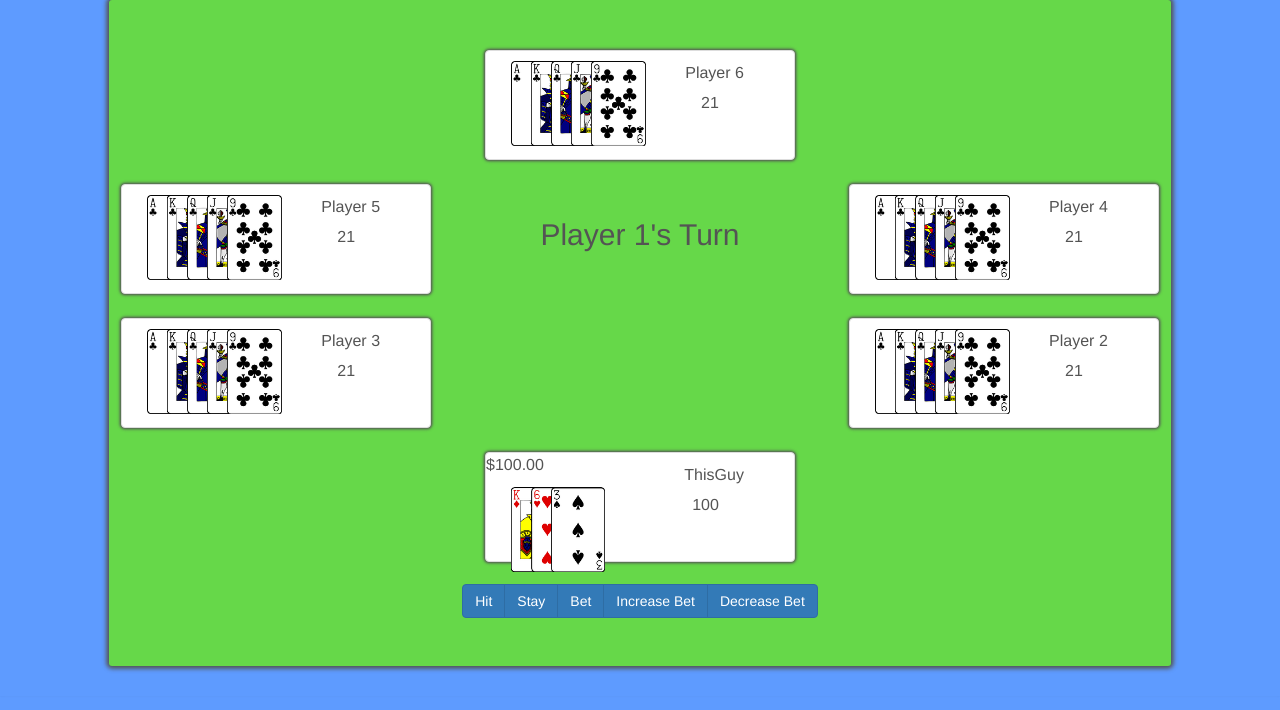
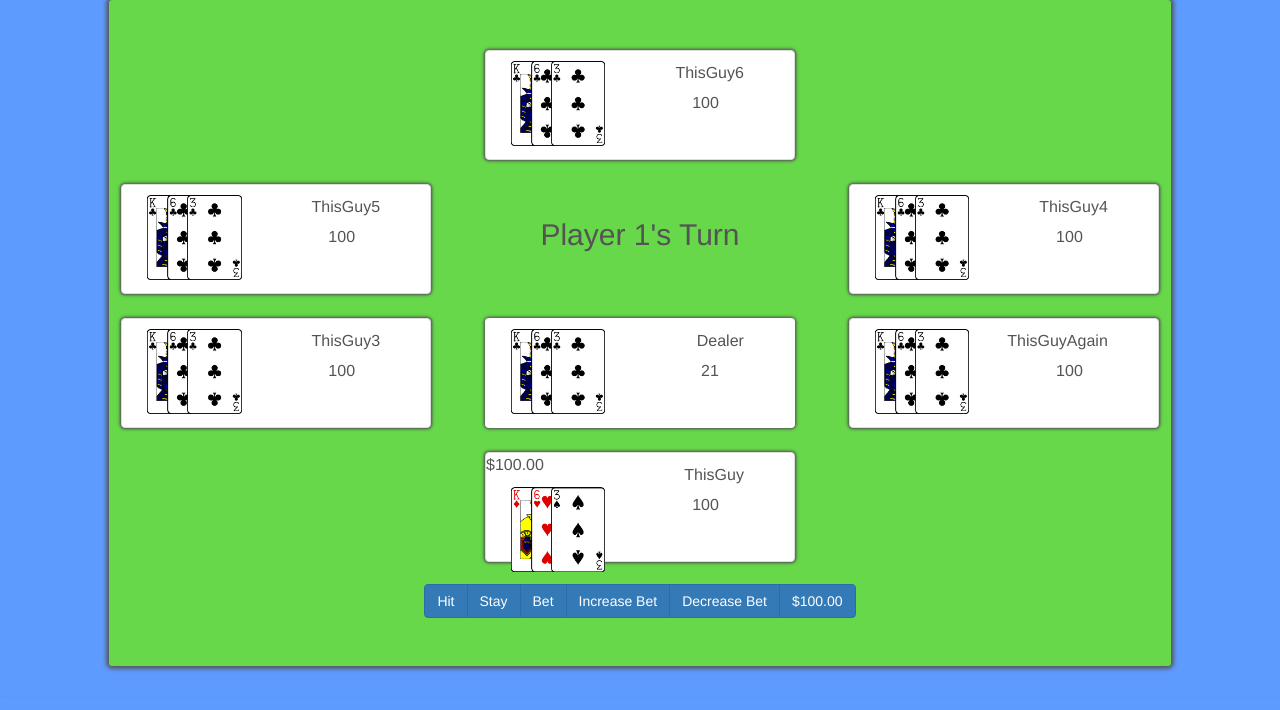
Before and after one commit to Posiden104/blackJack, a plain HTML site: page frontEnd/frontEnd/index.html in a window 1280 px wide. Drawn offline with nearby package versions, Linux system fonts and the light colour scheme.

Commit message:
update index

```diff
--- a/frontEnd/frontEnd/index.html
+++ b/frontEnd/frontEnd/index.html
@@ -12,9 +12,10 @@
 
         <script src="https://ajax.googleapis.com/ajax/libs/jquery/1.12.4/jquery.min.js"></script>
         <script src="http://maxcdn.bootstrapcdn.com/bootstrap/3.3.7/js/bootstrap.min.js"></script>
+        <script src="js/game_actions.js" type="text/javascript"></script>
 </head>
 
-<body>
+<body onload="player_join()">
 
     <div class="row">
         <div class="col-lg-1 col-md-1">
@@ -29,13 +30,7 @@
                     <div class="col-lg-4 col-md-4">
                         <div class="playerspace">
                         <div class="panel panel-default">
-                            <div class="panel-body">Player 6</div>
-                            <div class="panel-score">21</div>
-                            <img class="card1" src="pics/AC.png" class="img-thumbnail" alt="Card1">
-                             <img class="card2" src="pics/KC.png" class="img-thumbnail" alt="Card2">
-                             <img class="card3" src="pics/QC.png" class="img-thumbnail" alt="Card3">
-                             <img class="card4" src="pics/JC.png" class="img-thumbnail" alt="Card4">
-                             <img class="card5" src="pics/9C.png" class="img-thumbnail" alt="Card5">
+                            <script src="js/write_p6.js"></script>
                         </div>
                         </div>
                     </div>
@@ -47,13 +42,7 @@
                     <div class="col-lg-4 col-md-4">
                         <div class="playerspace">
                         <div class="panel panel-default">
-                            <div class="panel-body">Player 5</div>
-                            <div class="panel-score">21</div>
-                            <img class="card1" src="pics/AC.png" class="img-thumbnail" alt="Card1">
-                             <img class="card2" src="pics/KC.png" class="img-thumbnail" alt="Card2">
-                             <img class="card3" src="pics/QC.png" class="img-thumbnail" alt="Card3">
-                             <img class="card4" src="pics/JC.png" class="img-thumbnail" alt="Card4">
-                             <img class="card5" src="pics/9C.png" class="img-thumbnail" alt="Card5">
+                            <script src="js/write_p5.js"></script>
                         </div>
                         </div>
                     </div>
@@ -65,13 +54,7 @@
                     <div class="col-lg-4 col-md-4">
                         <div class="playerspace">
                         <div class="panel panel-default">
-                            <div class="panel-body">Player 4</div>
-                            <div class="panel-score">21</div>
-                            <img class="card1" src="pics/AC.png" class="img-thumbnail" alt="Card1">
-                             <img class="card2" src="pics/KC.png" class="img-thumbnail" alt="Card2">
-                             <img class="card3" src="pics/QC.png" class="img-thumbnail" alt="Card3">
-                             <img class="card4" src="pics/JC.png" class="img-thumbnail" alt="Card4">
-                             <img class="card5" src="pics/9C.png" class="img-thumbnail" alt="Card5">
+                            <script src="js/write_p4.js"></script>
                         </div>
                         </div>
                     </div>
@@ -81,28 +64,21 @@
                     <div class="col-lg-4 col-md-4">
                         <div class="playerspace">
                         <div class="panel panel-default">
-                            <div class="panel-body">Player 3</div>
-                            <div class="panel-score">21</div>
-                            <img class="card1" src="pics/AC.png" class="img-thumbnail" alt="Card1">
-                             <img class="card2" src="pics/KC.png" class="img-thumbnail" alt="Card2">
-                             <img class="card3" src="pics/QC.png" class="img-thumbnail" alt="Card3">
-                             <img class="card4" src="pics/JC.png" class="img-thumbnail" alt="Card4">
-                             <img class="card5" src="pics/9C.png" class="img-thumbnail" alt="Card5">
+                            <script src="js/write_p3.js"></script>
                         </div>
                         </div>
                     </div>
                     <div class="col-lg-4 col-md-4">
+                        <div class="playerspace">
+                        <div class="panel panel-dealer">
+                            <script src="js/write_dealer.js"></script>
+                        </div>
+                        </div>
                     </div>
                     <div class="col-lg-4 col-md-4">
                         <div class="playerspace">
                         <div class="panel panel-default">
-                            <div class="panel-body">Player 2</div>
-                            <div class="panel-score">21</div>
-                            <img class="card1" src="pics/AC.png" class="img-thumbnail" alt="Card1">
-                             <img class="card2" src="pics/KC.png" class="img-thumbnail" alt="Card2">
-                             <img class="card3" src="pics/QC.png" class="img-thumbnail" alt="Card3">
-                             <img class="card4" src="pics/JC.png" class="img-thumbnail" alt="Card4">
-                             <img class="card5" src="pics/9C.png" class="img-thumbnail" alt="Card5">
+                            <script src="js/write_p2.js"></script>
                         </div>
                         </div>
                     </div>
@@ -125,11 +101,12 @@
 
                 <div class="playbuttons">
                     <div class="btn-group">
-                        <button type="button" class="btn btn-primary">Hit</button>
-                        <button type="button" class="btn btn-primary">Stay</button>
-                        <button type="button" class="btn btn-primary">Bet</button>
+                        <button type="button" class="btn btn-primary" onClick="player_hit()">Hit</button>
+                        <button type="button" class="btn btn-primary" onClick="player_stay()">Stay</button>
+                        <button type="button" class="btn btn-primary" onClick="player_bet()">Bet</button>
                         <button type="button" class="btn btn-primary">Increase Bet</button>
                         <button type="button" class="btn btn-primary">Decrease Bet</button>
+                        <button type="button" class="btn btn-primary">$100.00</button>
                     </div>
                 </div>
             </div>
@@ -138,12 +115,5 @@
         </div>
     </div>
 
-
-
-
-
-
-
-
 </body>
 </html>
```
